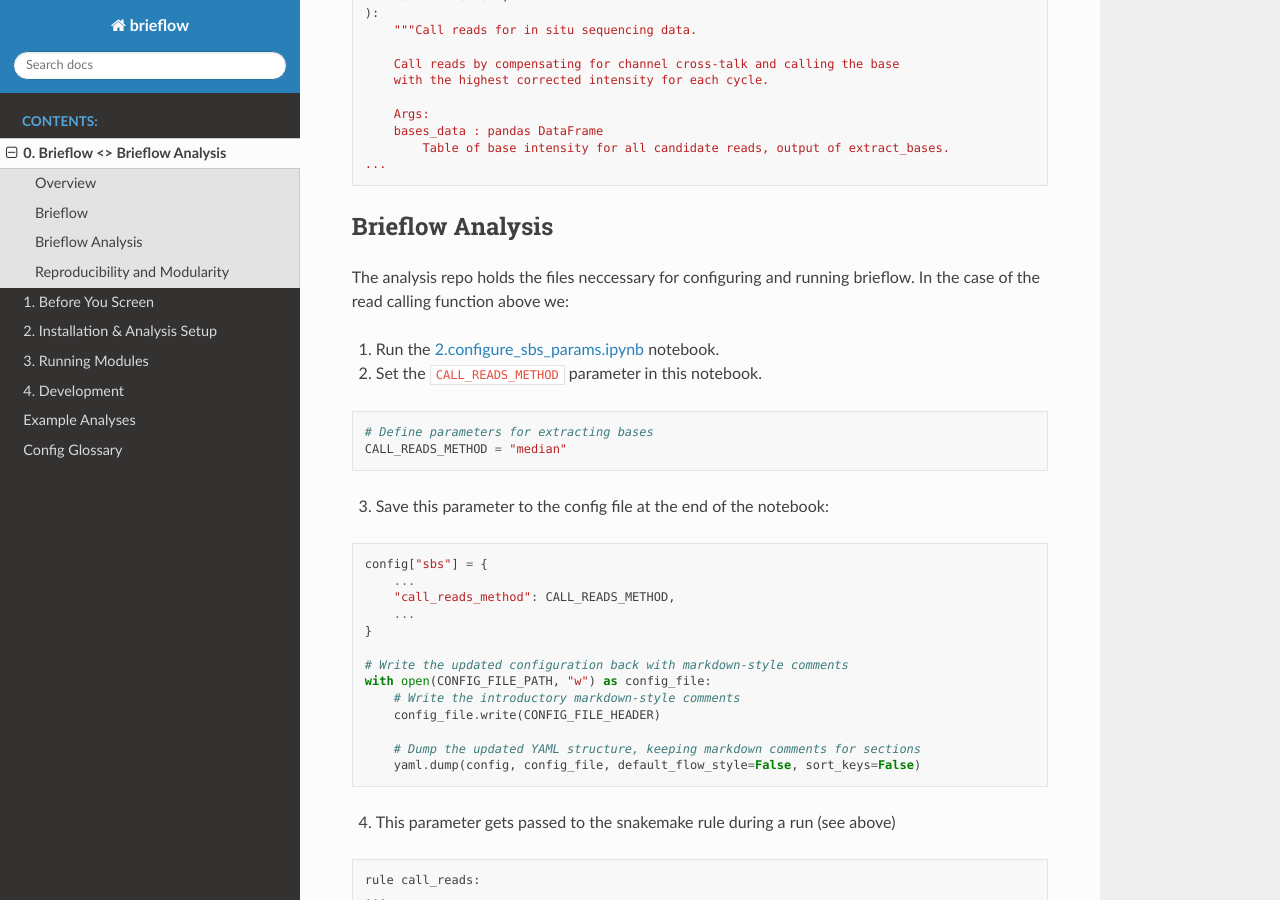
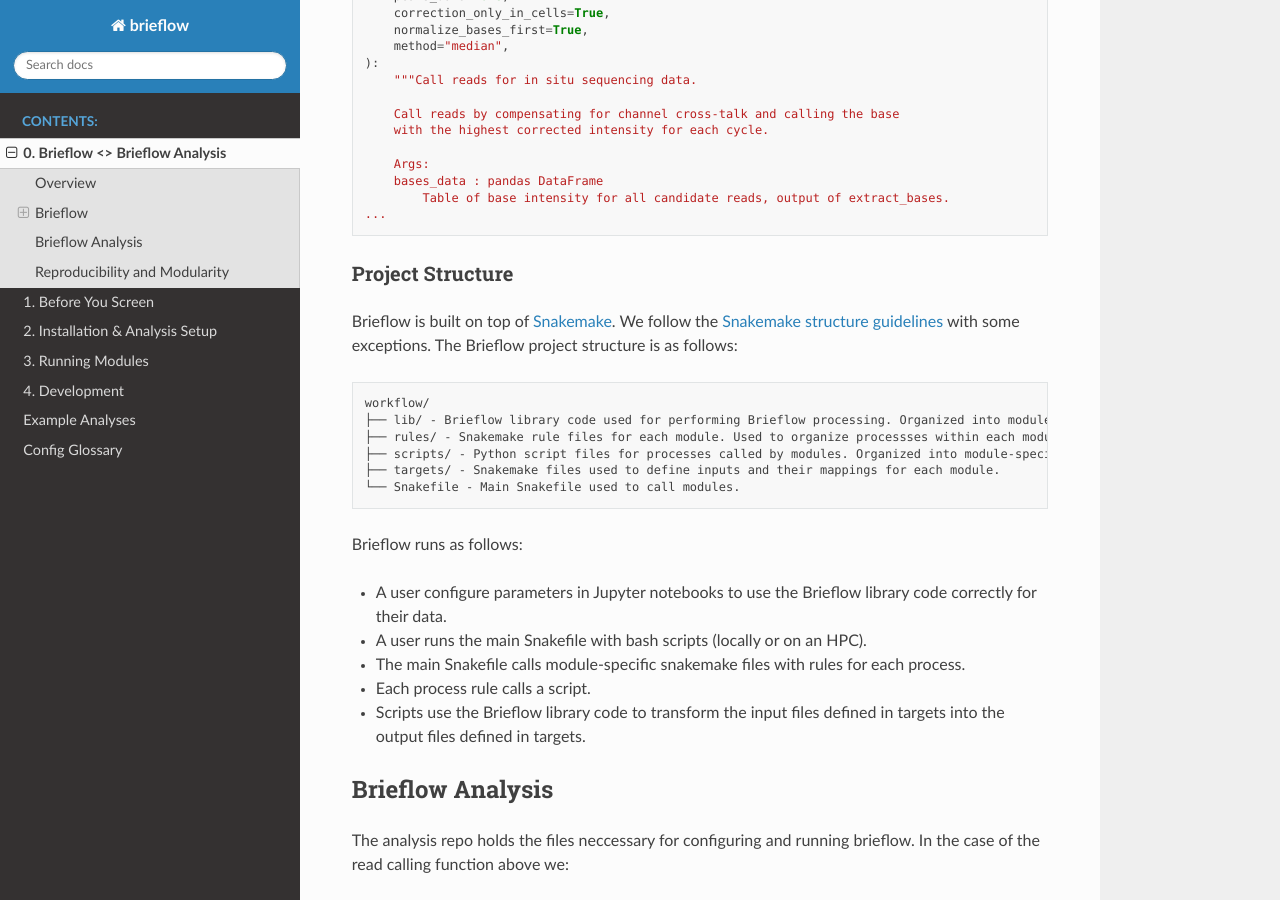
Before and after one commit to cheeseman-lab/brieflow, a Sphinx documentation site: the page built from docs/source/0.brieflow_brieflow_analysis.md, in a window 1280 px wide and 900 px high, scrolled down 2406 px. Built offline with Sphinx 7.4.7 and the Read the Docs theme 3.1.0, drawn with Linux system fonts in a browser that asks for light colours.

Commit message:
update brieflow docs

````diff
--- a/docs/source/0.brieflow_brieflow_analysis.md
+++ b/docs/source/0.brieflow_brieflow_analysis.md
@@ -101,6 +103,28 @@
 ...
 ```
 
+### Project Structure
+
+Brieflow is built on top of [Snakemake](https://snakemake.readthedocs.io/en/stable/index.html#snakemake).
+We follow the [Snakemake structure guidelines](https://snakemake.readthedocs.io/en/stable/snakefiles/deployment.html) with some exceptions.
+The Brieflow project structure is as follows:
+
+```
+workflow/
+├── lib/ - Brieflow library code used for performing Brieflow processing. Organized into module-specific, shared, and external code.
+├── rules/ - Snakemake rule files for each module. Used to organize processses within each module with inputs, outputs, parameters, and script file location.
+├── scripts/ - Python script files for processes called by modules. Organized into module-specific and shared code.
+├── targets/ - Snakemake files used to define inputs and their mappings for each module.
+└── Snakefile - Main Snakefile used to call modules.
+```
+
+Brieflow runs as follows:
+- A user configure parameters in Jupyter notebooks to use the Brieflow library code correctly for their data.
+- A user runs the main Snakefile with bash scripts (locally or on an HPC).
+- The main Snakefile calls module-specific snakemake files with rules for each process.
+- Each process rule calls a script.
+- Scripts use the Brieflow library code to transform the input files defined in targets into the output files defined in targets.
+
 ## Brieflow Analysis
 
 The analysis repo holds the files neccessary for configuring and running brieflow.
````
Also changed, not shown: other parts of docs/source/0.brieflow_brieflow_analysis.md (+2 -0 lines), docs/source/4.development.md (+1 -0 lines).
